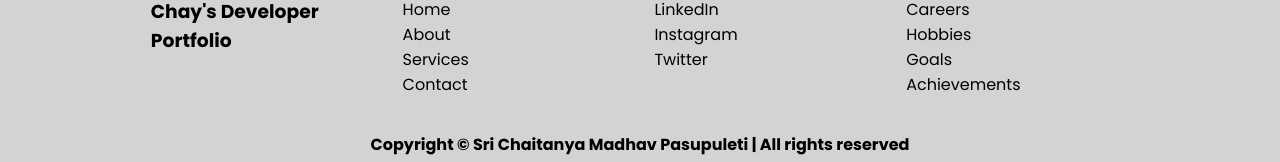
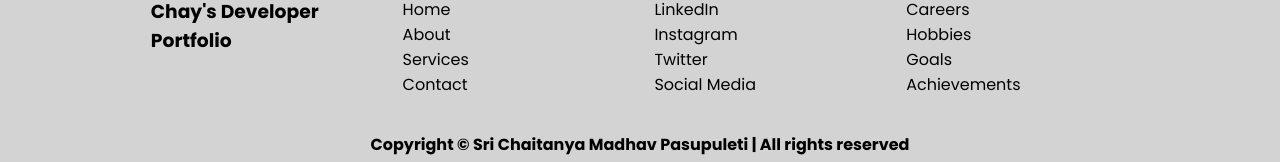
Before and after one commit to Sri-22/MyPersonalPortfolio, a plain HTML site: page index.html in a window 1280 px wide. Shown: the part 1538-1700 px from the top of the page. Drawn offline with nearby package versions, Linux system fonts and the light colour scheme.

Commit message:
HTMl file social media is added.

```diff
--- a/index.html
+++ b/index.html
@@ -86,6 +86,7 @@
             <li>LinkedIn</li>
             <li>Instagram</li>
             <li>Twitter</li>
+            <li>Social Media</li>
           </ul>
         </div>
         <div class="fourth">
```
